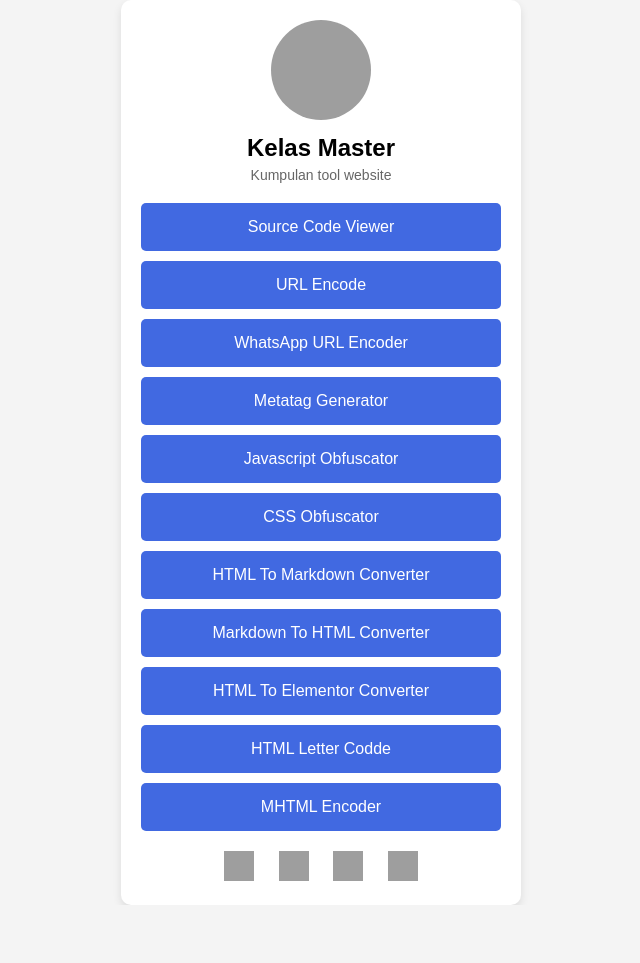
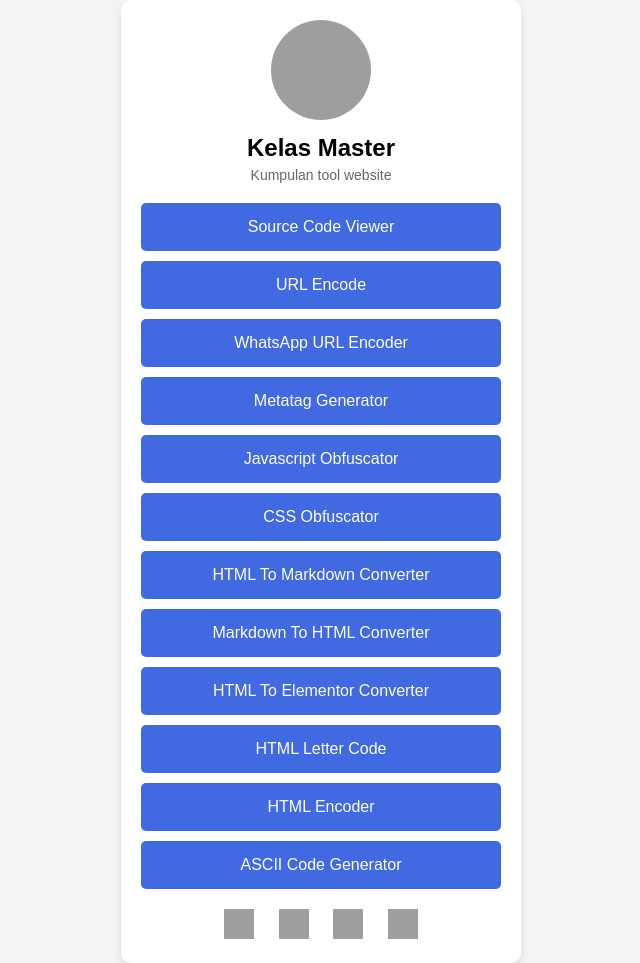
Before and after one commit to kelasmaster/tool, a plain HTML site: page index.html in a window 1280 px wide. Shown: the whole page, without its empty margins (319-959 px from the left). Before the commit the page ends 905 px from the top, so only its background shows below. Drawn offline with Linux system fonts and the light colour scheme; grey boxes are pictures that could not be loaded.

Commit message:
Update index.html

```diff
--- a/index.html
+++ b/index.html
@@ -28,8 +28,9 @@
             <a href="/html2markdown-converter/" class="link">HTML To Markdown Converter</a>
              <a href="/markdown2html-converter/" class="link">Markdown To HTML Converter</a>
              <a href="/html2elementor-converter/" class="link">HTML To Elementor Converter</a>
-             <a href="/html-letter-code/" class="link">HTML Letter Codde</a>
-             <a href="/html-encoder/" class="link">MHTML Encoder</a>
+             <a href="/html-letter-code/" class="link">HTML Letter Code</a>
+             <a href="/html-encoder/" class="link">HTML Encoder</a>
+             <a href="//ascii-code-generator/versi2.html" class="link">ASCII Code Generator</a>
         </div>
 
 
```
